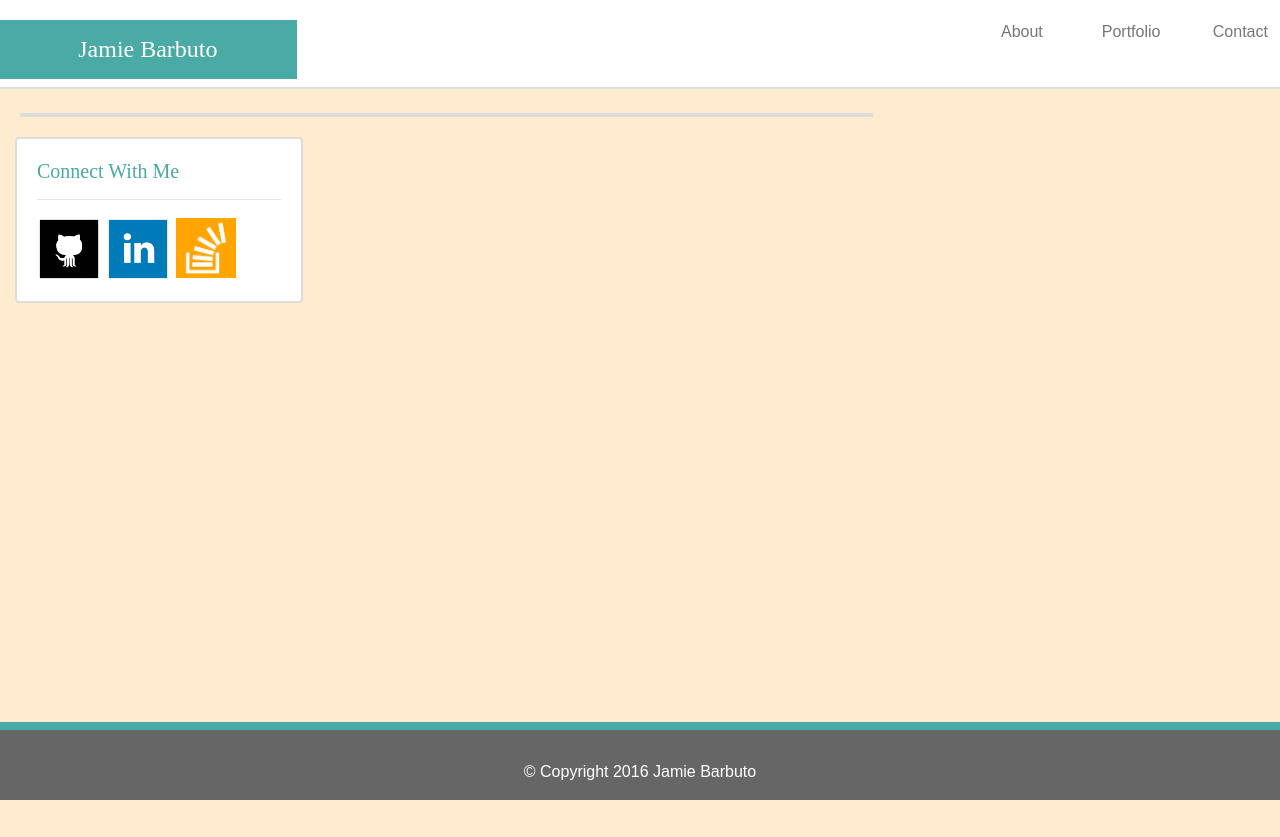
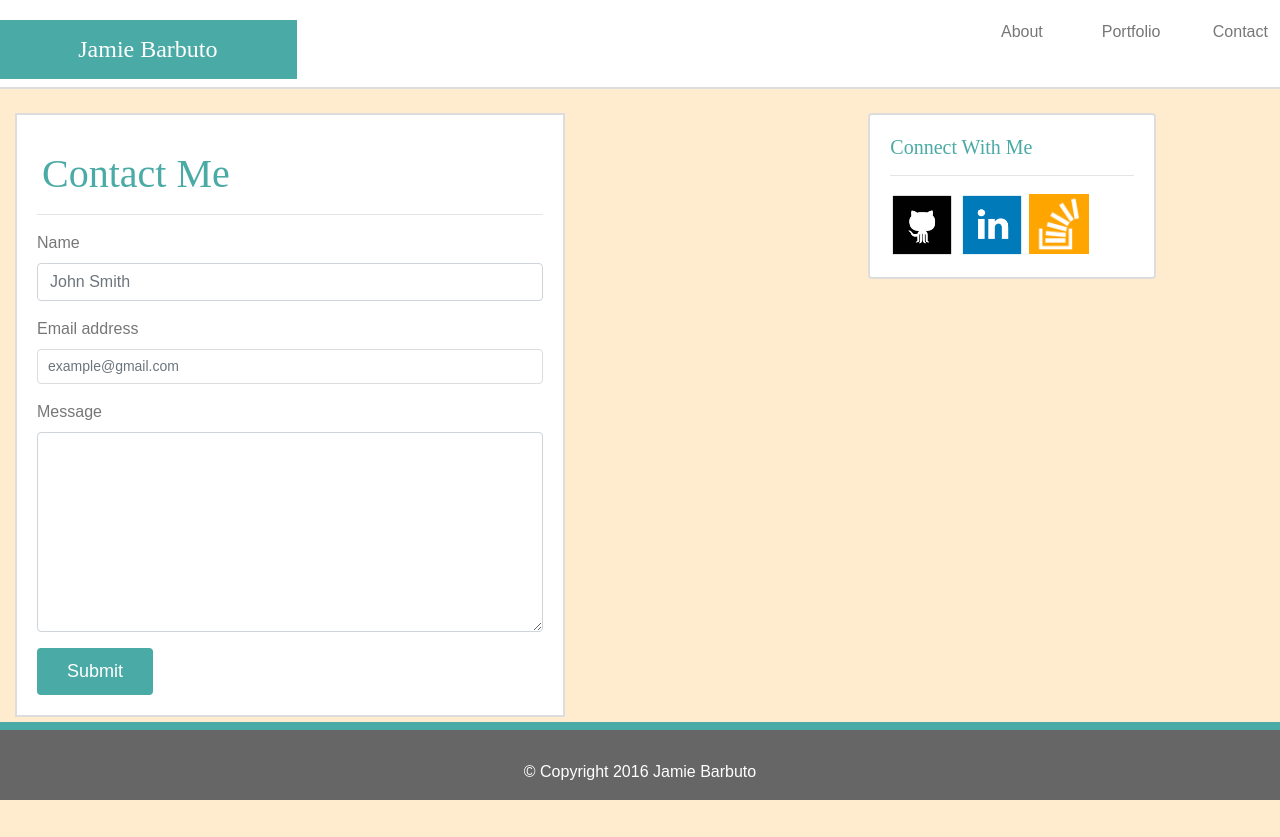
Before and after one commit to jlbarbuto/boostrap-portfolio, a plain HTML site: page contact.html in a window 1280 px wide. Before the commit the page ends 800 px from the top, so only its background shows below. Drawn offline with nearby package versions, Linux system fonts and the light colour scheme.

Commit message:
final revisions made

```diff
--- a/assets/css/style.css
+++ b/assets/css/style.css
@@ -1,6 +1,7 @@
 *{
     box-sizing: border-box;
 }
+
 body{
     background-color: blanchedalmond;
     font-family: Arial, Helvetica, sans-serif;
@@ -86,11 +87,69 @@ h5{
 
 .connect_with_me{
     border: 2px solid #dddddd;
-    margin-right: 20px;
+    margin-right: 40px;
 }
 
 .connect-title{
     font-family: 'Times New Roman', Times, serif;
+}
+
+.contact{
+    background-color: #ffffff;
+    border: 2px solid #dddddd;
+    width: 550px;
+    padding: 20px;
+    position: relative;
+    margin-bottom: 20px;
+    margin-right: 40px;
+}
+
+.contact ul{
+    margin-bottom: 20px;
+    padding-right: 20px;
+}
+
+.contact li{
+    margin-bottom: 10px;
+}
+
+ul{
+    list-style-type: none;
+}
+
+label,
+input[type=email],
+input[type=text],
+textarea{
+    display: block;
+    width: 100%;
+}
+
+input[type=email],
+input[type=text],
+textarea{
+    height: 35px;
+    border: 1px solid #dddddd;
+    padding: 0 10px;
+    font-size: 14px;
+}
+
+textarea{
+    height: 200px;
+}
+
+.btn{
+    background: #4aaaa5;
+    border: 0 none;
+    color: #ffffff;
+    font-size: 18px;
+    padding: 10px 30px;
+    cursor: pointer;
+}
+
+.btn:hover{
+    background: #4aaaa5;
+
 }
 
 .footer{
--- a/contact.html
+++ b/contact.html
@@ -14,20 +14,20 @@
             <!-- Navbar -->
             <nav class="navigation-bar">
                 <div class="row">
-                    <div class="col-lg-3 col-sm-4 col-xs-12">
+                    <div class="col-lg-3 col-md-3 col-sm-4 col-xs-12">
                         <h4>Jamie Barbuto</h4>
                     </div>
-                    <div class="col-lg-6 col-sm-2 col-xs-12">
+                    <div class="col-lg-6 col-md-5 col-sm-2 col-xs-12">
                         <p> </p>
                     </div>
-                    <div class="col-lg-1 col-sm-2 col-xs-4 links">
-                        <!-- <class="naver"> --> <a class="link" href="#">About</a>
+                    <div class="col-lg-1 col-md-1 col-sm-2 col-xs-4 links">
+                        <a class="link" href="index.html">About</a>
                     </div>
-                    <div class="col-lg-1 col-sm-2 col-xs-4 links">
-                        <!-- <class="naver"> --> <a class="link" href="#">Portfolio</a>
+                    <div class="col-lg-1 col-md-1 col-sm-2 col-xs-4 links">
+                        <a class="link" href="portfolio.html">Portfolio</a>
                     </div>
-                    <div class="col-lg-1 col-sm-2 col-xs-4 links">
-                        <!-- <class="naver"> --> <a class="link" href="#">Contact</a>
+                    <div class="col-lg-1 col-md-1 col-sm-2 col-xs-4 links">
+                        <a class="link" href="contact.html">Contact</a>
                     </div>
                 </div>
             </nav>
@@ -37,8 +37,33 @@
             <!-- main content + connect with me -->
             <div class="row">
                 <!-- main content section -->
-                <div class="col-md-8 col-sm-12 main_content">
+                <div class="col-md-7 col-sm-12">
+                    <div class="contact">
 
+                        <form action="mailto:jlbarbut@ncsu.edu" method="post" enctype="text/plain">
+                            <h1>Contact Me</h1>
+                            <hr>
+                            <div class="form-group">
+                                <label for="exampleInputName">Name</label>
+                                <input type="password" class="form-control" id="name" placeholder="John Smith">
+                            </div>
+
+                            <div class="form-group">
+                              <label for="exampleInputEmail">Email address</label>
+                              <input type="email" class="form-control" id="emailAddress" placeholder="example@gmail.com">
+                            </div>
+
+                            <div class="form-group">
+                              <label class="inputMessage" for="exampleMessage">Message</label>
+                              <textarea class="form-control" id="message" rows="12"></textarea>
+                            </div>
+                            <button type="submit" class="btn btn-primary">Submit</button>
+                        </form>
+
+                    </div>
+                </div>
+                <div class="col-md-1">
+                    <br>
                 </div>
 
                 <!-- connect with me section -->
```
Also changed, not shown: index.html (+4 -4 lines), portfolio.html (+13 -12 lines).
